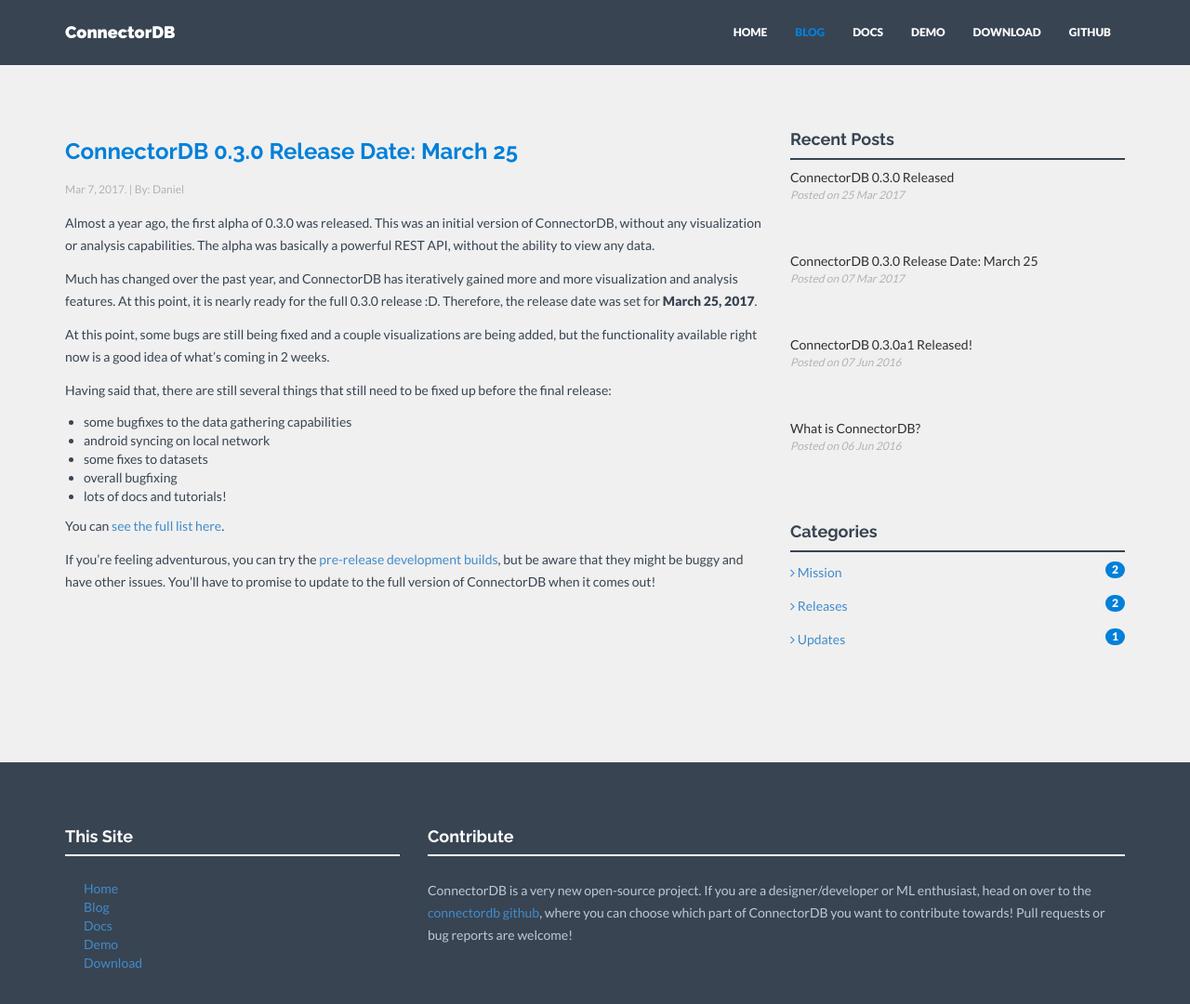
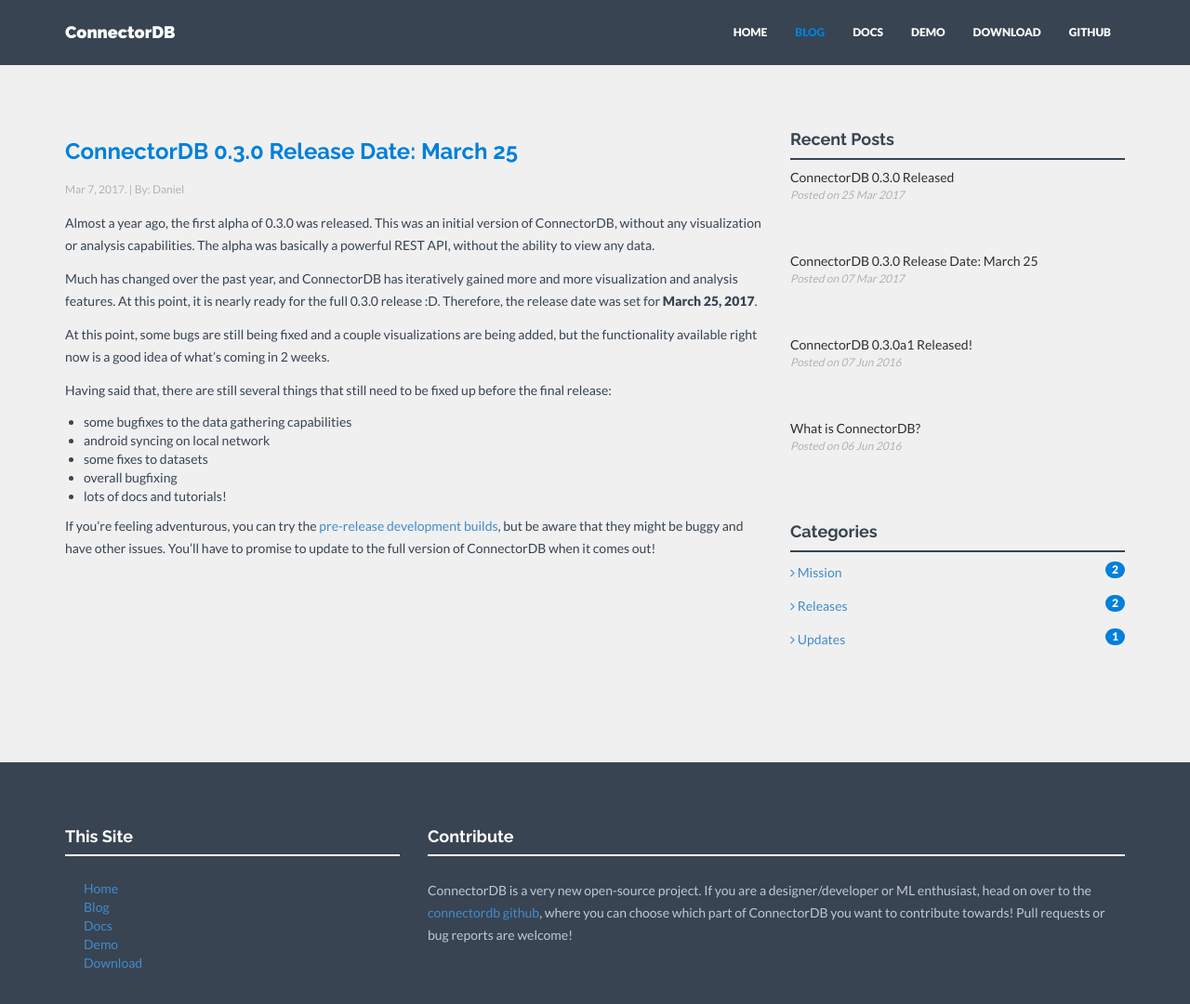
Before and after one commit to connectordb/connectordb.io, a Jekyll site: the page built from _posts/blog/2017-03-07-0.3.0-release-soon.md, in a window 1280 px wide and 1118 px high. Shown: the top 1080 px of the window at 93% size. Built offline with Jekyll 4.4.1, drawn with Linux system fonts in a browser that asks for light colours; nearby versions of some CDN libraries.

Commit message:
Reverted projects link
Apparently, the projects page is private to repository members. Who would have thought?

http://stackoverflow.com/questions/40532661/make-github-organization-projects-public

```diff
--- a/_posts/blog/2017-03-07-0.3.0-release-soon.md
+++ b/_posts/blog/2017-03-07-0.3.0-release-soon.md
@@ -25,7 +25,5 @@
 - overall bugfixing
 - lots of docs and tutorials!
 
-You can [see the full list here](https://github.com/orgs/connectordb/projects/1).
-
 If you're feeling adventurous, you can try the [pre-release development builds](https://keybase.pub/dkumor/connectordb), but be aware that they might be buggy
 and have other issues. You'll have to promise to update to the full version of ConnectorDB when it comes out!
```
